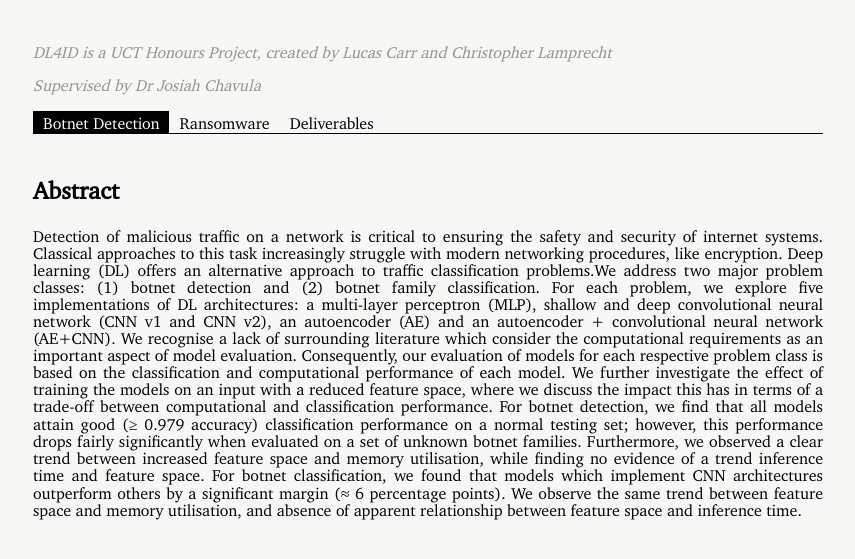
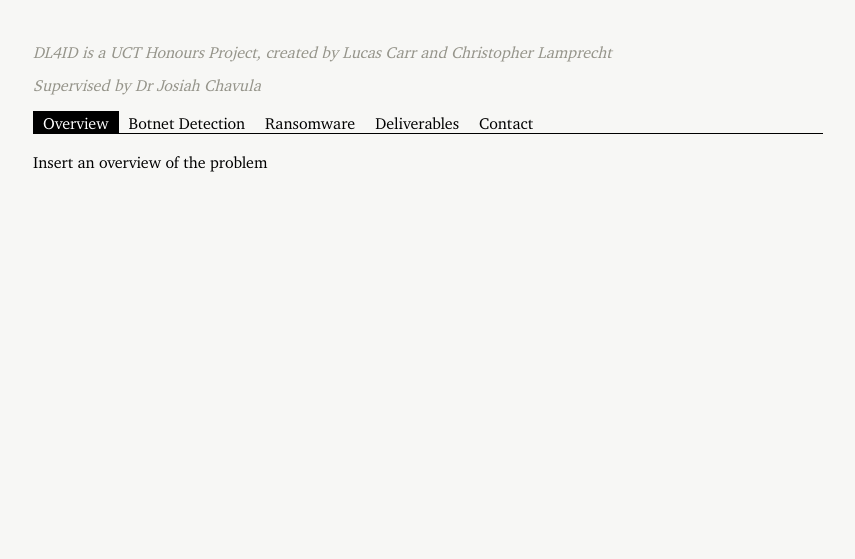
Before and after one commit to lucascarrr/DL4MD-Website, a plain HTML site: page index.html in a window 1280 px wide. Shown: the part 159-718 px from the top of the page, without its empty margins (212-1067 px from the left). Drawn offline with Linux system fonts and the light colour scheme.

```diff
--- a/index.html
+++ b/index.html
@@ -27,9 +27,11 @@
 
   <div class="container-top">
     <div class="tab-container">
-      <div class="tab active" data-tab="tab1">Botnet Detection</div>
-      <div class="tab" data-tab="tab2">Ransomware</div>
-      <div class="tab" data-tab="tab3">Deliverables</div>
+      <div class="tab active" data-tab="tab1">Overview</div>
+      <div class="tab" data-tab="tab2">Botnet Detection</div>
+      <div class="tab" data-tab="tab3">Ransomware</div>
+      <div class="tab" data-tab="tab4">Deliverables</div>
+      <div class="tab" data-tab="tab5">Contact</div>
     </div>
 
     <div class="centered-hr"></div>
@@ -37,7 +39,15 @@
 
   <div class="container-mid">
     <div id="tab1-content" class="tab-content" style="display: block;">
+      <p> Insert an overview of the problem </p>
+
+    </div>
+
+    <!-- Content for Tab 2 -->
+    <div id="tab2-content" class="tab-content">
+
         <p class="Abstract"> Abstract </p>
+
         <p>Detection of malicious traffic on a network is critical to ensuring the
 safety and security of internet systems. Classical approaches to this
 task increasingly struggle with modern networking procedures, like
@@ -65,19 +75,15 @@
 by a significant margin (≈ 6 percentage points). We observe the same
 trend between feature space and memory utilisation, and absence of
 apparent relationship between feature space and inference time.</p>
-
-    </div>
-
-    <!-- Content for Tab 2 -->
-    <div id="tab2-content" class="tab-content">
-        <p>This is the content for Tab 2.</p>
     </div>
 
     <!-- Content for Tab 3 -->
     <div id="tab3-content" class="tab-content">
         <p>This is the content for Tab 3.</p>
     </div>
-  </div>
+    <!-- Content for Tab 4-->
+    <div id="tab4-content" class="tab-content"> </div>
+    <div id="tab5-content" class="tab-content"> Contact Details </div>
 </body>
 
 </html>
--- a/styles.css
+++ b/styles.css
@@ -13,14 +13,14 @@
   flex-direction: column;
   align-items: center;
   padding-top: 5%;
-  min-height: 100vh;
+  min-height: 100%;
   background-color: #f7f7f5;
 }
 
 .Title {
   font-family: "XCharter", serif; /* Apply XCharter font to the title */
   text-align: center;
-  font-weight: light;
+  font-weight:light;
   margin-bottom: 8px;
   font-size: 48px;
   text-align: center;
@@ -61,6 +61,12 @@
 
 .container-mid {
   width:790px;
+  margin-bottom: 1em;
+}
+
+.container-mid p {
+  margin-top: 0em;
+
 }
 
 .centered-hr {
```
